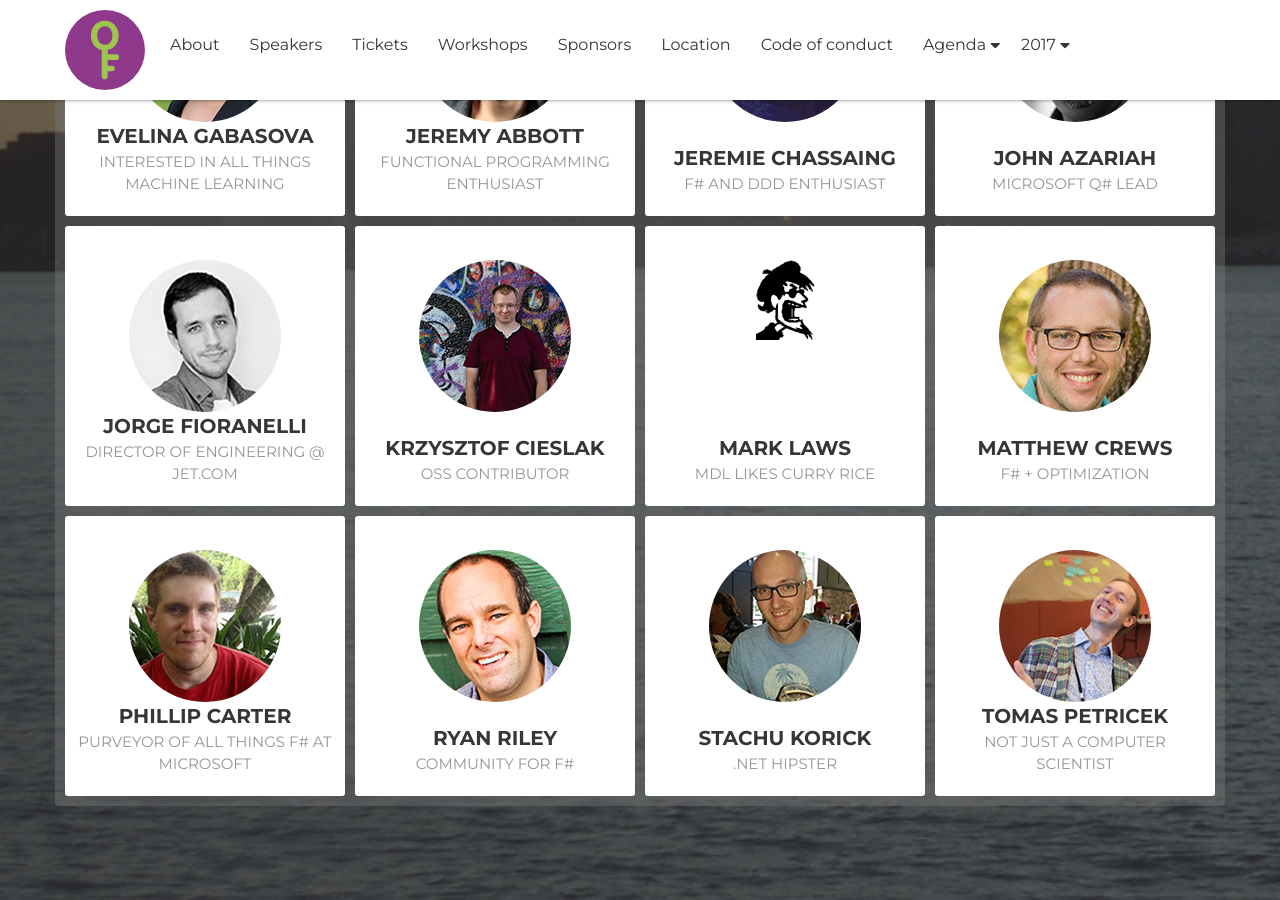
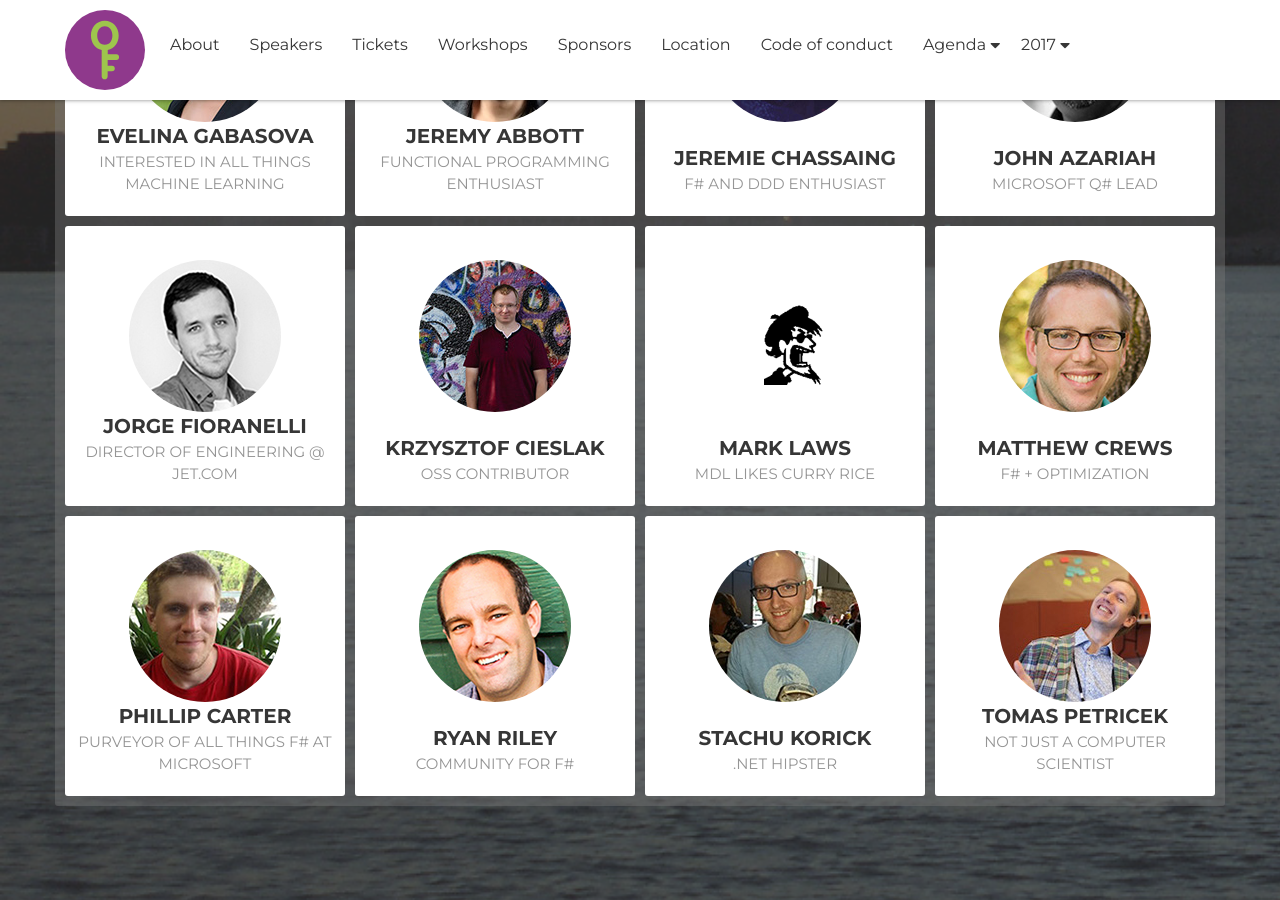
Before and after one commit to open-fsharp/open-fsharp.github.io, a Jekyll site: the page built from index.html, in a window 1280 px wide and 900 px high, scrolled down 2401 px. Built offline with Jekyll 4.4.1, drawn with Linux system fonts in a browser that asks for light colours; nearby versions of some CDN libraries; the list of posts is cut into pages by our own code; comment, search, counter and statistics services are not loaded.

Commit message:
update picture mark laws

```diff
--- a/index.html
+++ b/index.html
@@ -434,7 +434,7 @@ title: Home
 					<div class="row">
 						<div class="speaker-item">
 							<div class="speaker-thumb">
-								<a href="#"><img src="{{ site.baseurl }}public/assets/speakers/2018/mark-laws.gif" alt="Mark Laws"></a>
+								<a href="#"><img src="{{ site.baseurl }}public/assets/speakers/2018/mark-laws.png" alt="Mark Laws"></a>
 							</div><!-- /.speaker-thumb -->
 							<div class="speaker-content">
 								<a href="#" class="speaker-name">MARK LAWS</a>
```
Also changed, not shown: public/assets/speakers/2018/mark-laws.png (added).
